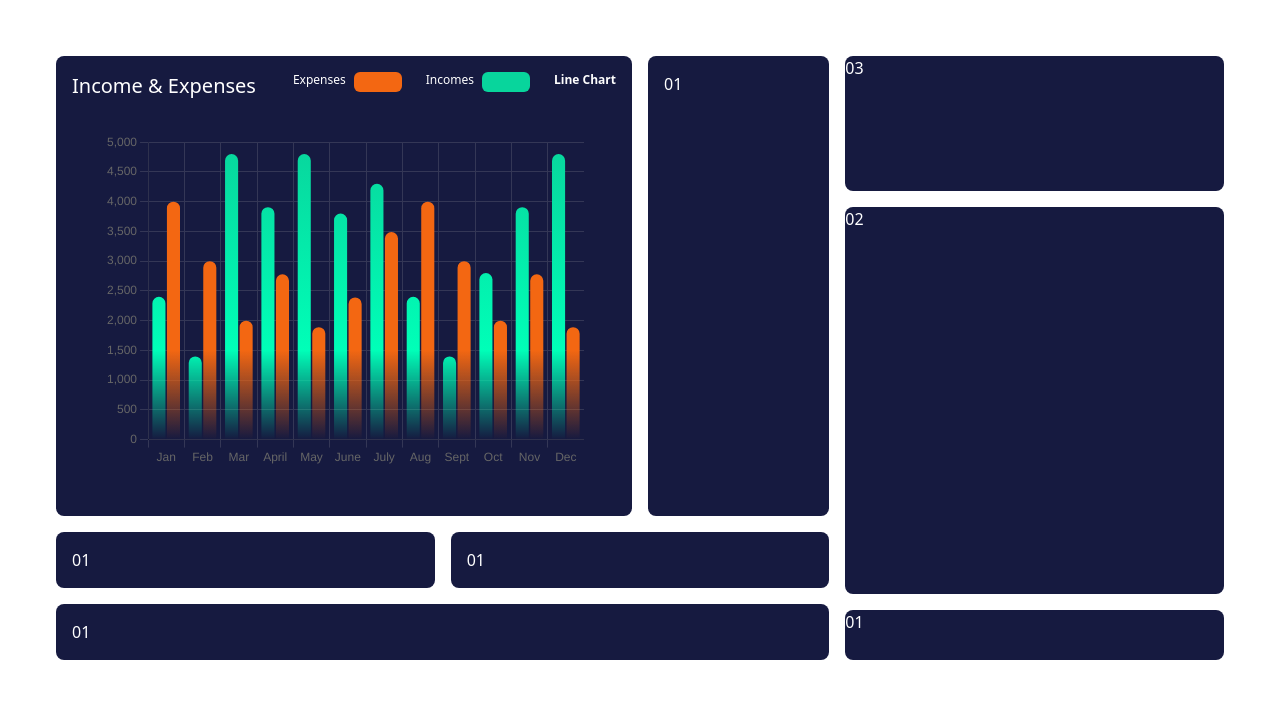
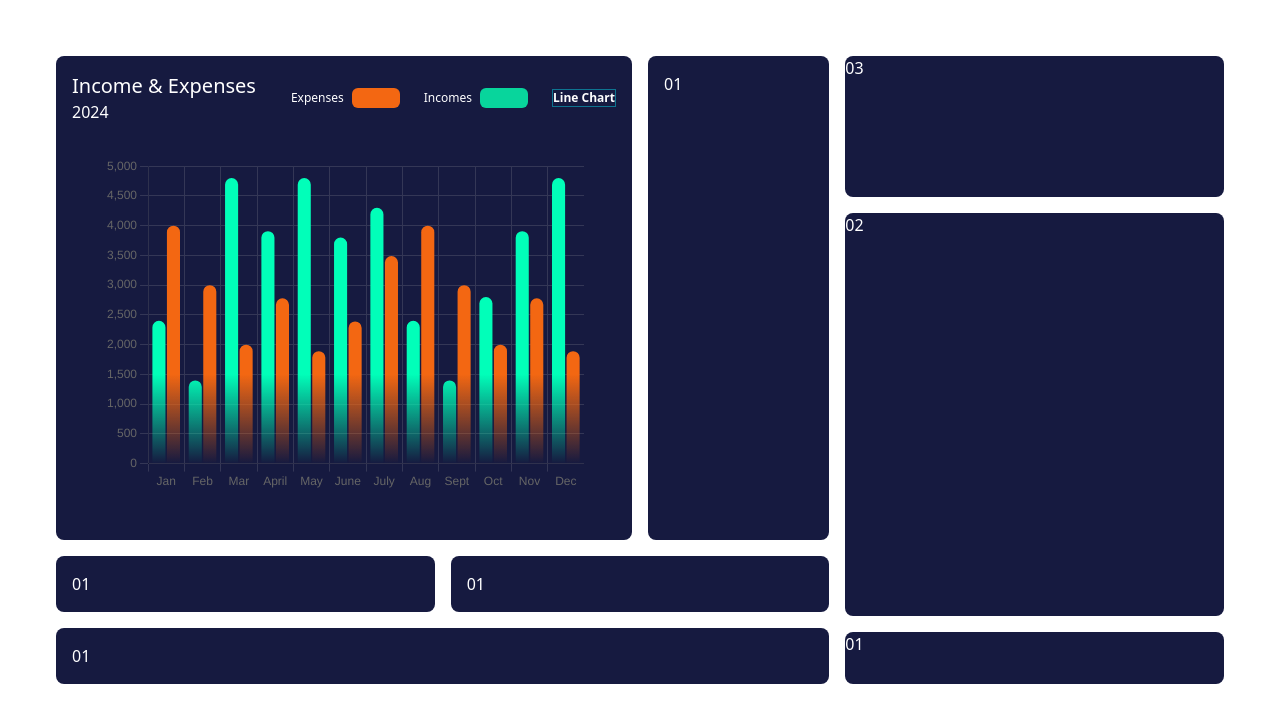
Before and after one commit to Sara-AM91/finance-tracker-frontend, a React (Vite) app: page /dashboard in a window 1280 px wide. Shown: the top 722 px of the page. Built offline with nearby package versions, Linux system fonts and the light colour scheme.

Commit message:
created line graph as reaplcement of bar chart

```diff
--- a/src/components/Dashboard.jsx
+++ b/src/components/Dashboard.jsx
@@ -1,26 +1,44 @@
-import ExpensesVsIncome from "./charts/ExpensesVsIncome";
+import { useState } from "react";
+import ExpensesVsIncomeBar from "./charts/ExpensesVsIncomeBar";
+import ExpensesVsIncomeLine from "./charts/ExpensesVsIncomeLine";
 
 const Dashboard = () => {
+  const [bar, setBar] = useState(true);
+  const toggleChart = () => {
+    setBar(!bar);
+  };
+
+  const d = new Date();
+  let year = d.getFullYear();
+
   return (
     <div className="grid grid-cols-6 gap-4 p-4 m-10">
       <div className=" col-span-4 grid grid-cols-4 gap-4">
         <div className="col-span-3 bg-[#161A40] p-4 text-white rounded-lg">
           <div className="flex justify-between">
-            <h1 className="text-xl">Income & Expenses</h1>
-            <div className="flex justify-between gap-6">
-              <div className="flex gap-2 align-middle">
-                <p className="text-xs">Expenses</p>
+            <div>
+              <h1 className="text-xl">Income & Expenses</h1>
+              <h2>{year}</h2>
+            </div>
+            <div className="flex justify-between gap-6 items-center">
+              <div className="flex gap-2 items-center">
+                <div className="text-xs">Expenses</div>
                 <div className="h-5 w-12 bg-[#F36712] text-xs rounded-md"></div>
               </div>
-              <div className="flex gap-2 align-middle">
+              <div className="flex gap-2 items-center">
                 <p className="text-xs">Incomes</p>
                 <div className="h-5 w-12 bg-[#08D59C] text-xs rounded-md"></div>
               </div>
 
-              <p className="text-xs font-semibold">Line Chart</p>
+              <button
+                className="text-xs font-semibold border border-solid border-cyan-700"
+                onClick={toggleChart}
+              >
+                {bar ? "Line Chart" : "Bar Chart"}
+              </button>
             </div>
           </div>
-          <ExpensesVsIncome />
+          {bar ? <ExpensesVsIncomeBar /> : <ExpensesVsIncomeLine />}
         </div>
         <div className="col-span-1 bg-[#161A40] p-4 text-white rounded-lg">
           01
--- a/src/components/charts/ExpensesVsIncome.jsx
+++ b/src/components/charts/ExpensesVsIncomeBar.jsx
@@ -20,7 +20,7 @@ ChartJS.register(
   Legend
 );
 
-const ExpensesVsIncome = () => {
+const ExpensesVsIncomeBar = () => {
   const chartRef = useRef(null);
 
   const uData = [
@@ -60,12 +60,12 @@ const ExpensesVsIncome = () => {
             return null;
           }
           return pData.map((value) =>
-            createGradient(ctx, chartArea, "#08D59C", "#00FFB8", 1)
+            createGradient(ctx, chartArea, "#01FFB9", "#01FFB9", 1)
           );
         },
         //text B7B7B7
         borderRadius: 20,
-        hoverBackgroundColor: "rgba(8,213,156,1)",
+        hoverBackgroundColor: "#01FFB9",
       },
       {
         label: "Expenses",
@@ -127,6 +127,7 @@ const ExpensesVsIncome = () => {
           color: "#343756", // Change this to your desired grid color
         },
       },
+      categoryPercentage: 0.7,
     },
   };
 
@@ -137,4 +138,4 @@ const ExpensesVsIncome = () => {
   );
 };
 
-export default ExpensesVsIncome;
+export default ExpensesVsIncomeBar;
--- /dev/null
+++ b/src/components/charts/ExpensesVsIncomeLine.jsx
@@ -0,0 +1,134 @@
+import React, { useRef, useEffect } from "react";
+import { Line } from "react-chartjs-2";
+import {
+  Chart as ChartJS,
+  CategoryScale,
+  LinearScale,
+  LineElement,
+  Title,
+  Tooltip,
+  Legend,
+  PointElement,
+  Filler,
+} from "chart.js";
+
+// Register chart.js components
+ChartJS.register(
+  Filler,
+  PointElement,
+  CategoryScale,
+  LinearScale,
+  LineElement,
+  Title,
+  Tooltip,
+  Legend
+);
+
+const ExpensesVsIncomeLine = () => {
+  const chartRef = useRef(null);
+
+  const uData = [
+    4000, 3000, 2000, 2780, 1890, 2390, 3490, 4000, 3000, 2000, 2780, 1890,
+  ];
+  const pData = [
+    2400, 1398, 4800, 3908, 4800, 3800, 4300, 2400, 1398, 2800, 3908, 4800,
+  ];
+
+  const xLabels = [
+    "Jan",
+    "Feb",
+    "Mar",
+    "April",
+    "May",
+    "June",
+    "July",
+    "Aug",
+    "Sept",
+    "Oct",
+    "Nov",
+    "Dec",
+  ];
+
+  const createGradient = (ctx, chartArea, color1, color2) => {
+    const gradient = ctx.createLinearGradient(
+      0,
+      chartArea.top,
+      0,
+      chartArea.bottom
+    );
+    gradient.addColorStop(0, `${color1}66`); // Full opacity at the top
+    gradient.addColorStop(0.7, `${color2}33`); // Mostly opaque in the middle
+    gradient.addColorStop(1, `${color2}00`); // Transparent at the bottom
+    return gradient;
+  };
+  // Create chart data with gradient fill
+  const chartData = {
+    labels: xLabels,
+    datasets: [
+      {
+        label: "Income",
+        data: pData,
+        borderColor: "#01FFB9",
+        backgroundColor: "rgba(8,213,156,1)",
+        fill: false,
+        tension: 0.4,
+        borderDash: [5, 5],
+      },
+      {
+        label: "Expenses",
+        data: uData,
+        borderColor: "#F36712",
+        // backgroundColor: "rgba(243,103,18,0.4)",
+        backgroundColor: (context) => {
+          const chart = context.chart;
+          const { ctx, chartArea } = chart;
+
+          if (!chartArea) {
+            return null;
+          }
+
+          return createGradient(ctx, chartArea, "#F36712", "#F36712", 1);
+        },
+        fill: true,
+        tension: 0.4,
+      },
+    ],
+  };
+
+  // Chart options
+  const options = {
+    responsive: true,
+    maintainAspectRatio: false,
+    plugins: {
+      legend: {
+        display: false,
+        position: "top",
+      },
+      title: {
+        display: false,
+        text: "Income vs Expenses",
+      },
+    },
+    scales: {
+      y: {
+        beginAtZero: true,
+        grid: {
+          color: "#343756", // Change this to your desired grid color
+        },
+      },
+      x: {
+        grid: {
+          color: "#343756", // Change this to your desired grid color
+        },
+      },
+    },
+  };
+
+  return (
+    <div style={{ width: "100%", height: "400px" }} className="p-3 xl:p-8">
+      <Line ref={chartRef} data={chartData} options={options} />
+    </div>
+  );
+};
+
+export default ExpensesVsIncomeLine;
```
